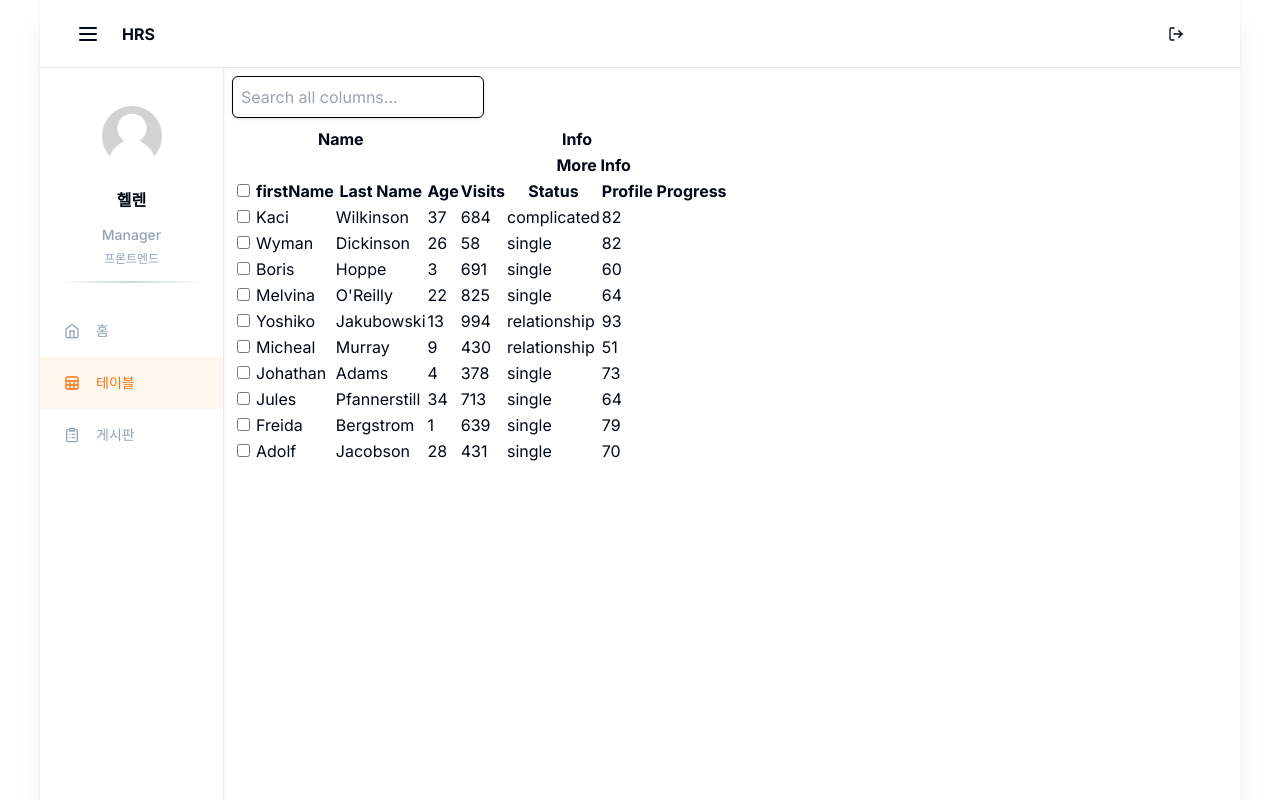
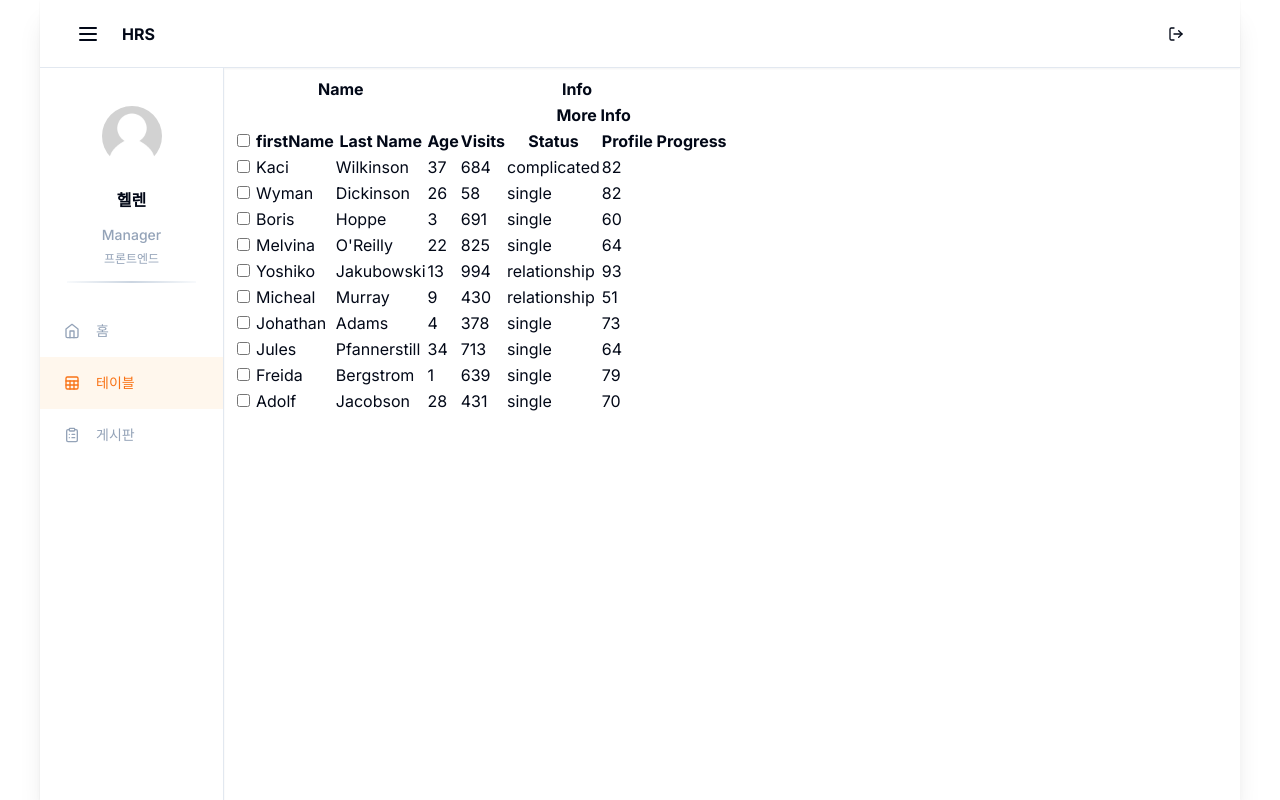
Before and after one commit to iinsu/hrs_sandbox, a Next.js app: page /table/faker in a window 1280 px wide. Built offline with nearby package versions, Linux system fonts and the light colour scheme.

Commit message:
Faker Table - 기본 예제

```diff
--- a/src/app/(main)/table/faker/page.tsx
+++ b/src/app/(main)/table/faker/page.tsx
@@ -1,6 +1,6 @@
 "use client";
 
-import { useMemo, useReducer, useState } from "react";
+import { useEffect, useMemo, useReducer, useState } from "react";
 
 import { makeData } from "./makeData";
 
@@ -14,6 +14,7 @@ import {
 import { columns } from "./components/columns";
 
 const FakerTablePage = () => {
+  const [isMounted, setIsMounted] = useState(false);
   const [data, setData] = useState(() => makeData(10));
   const refreshData = () => setData(() => makeData(10));
 
@@ -26,7 +27,7 @@ const FakerTablePage = () => {
 
   const table = useReactTable({
     data,
-    columns,
+    columns: fakerColumns,
     state: {
       rowSelection,
     },
@@ -38,18 +39,17 @@ const FakerTablePage = () => {
     debugTable: true,
   });
 
+  useEffect(() => {
+    setIsMounted(true);
+  }, []);
+
+  if (!isMounted) {
+    return;
+  }
+
   return (
     <>
       <div className="p-2">
-        <div>
-          <input
-            value={globalFilter ?? ""}
-            onChange={(event) => setGlobalFilter(event.target.value)}
-            className="p-2 font-lg shadow border border-black rounded-md"
-            placeholder="Search all columns..."
-          />
-        </div>
-        <div className="h-2" />
         <table>
           <thead>
             {table.getHeaderGroups().map((headerGroup) => (
```
